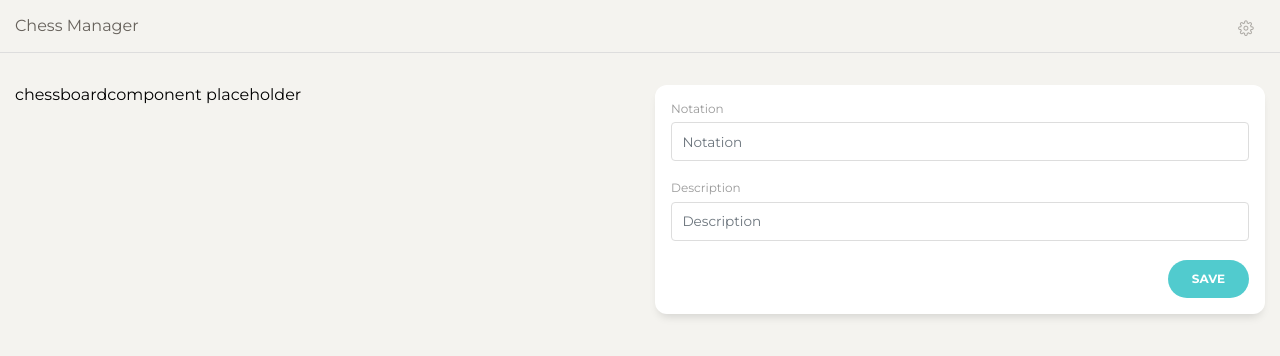
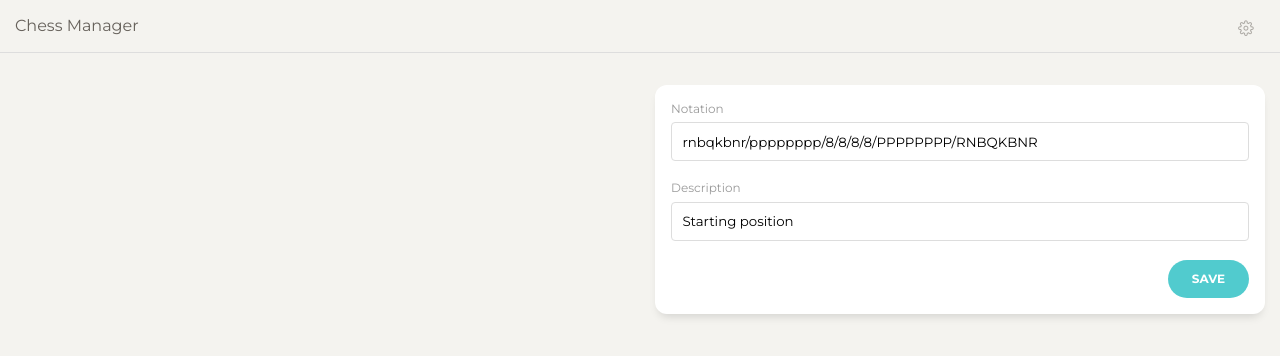
Before and after one commit to bbrakenhoff/chessmanager-angular, an Angular app: page / in a window 1280 px wide. Shown: the top 356 px of the page. Built offline with nearby package versions, Linux system fonts and the light colour scheme.

Commit message:
Empty chessboard component added

```diff
--- /dev/null
+++ b/src/app/fen-position/chessboard/chessboard.component.ts
@@ -0,0 +1,18 @@
+import { Component, OnInit, Input } from '@angular/core';
+import { FenPosition } from 'src/models/fen-position.model';
+
+@Component({
+  selector: 'app-chessboard',
+  templateUrl: './chessboard.component.html',
+  styleUrls: ['./chessboard.component.scss']
+})
+export class ChessboardComponent implements OnInit {
+
+  @Input()
+  fenPosition: FenPosition;
+
+  constructor() { }
+
+  ngOnInit() {
+  }
+}
--- a/src/app/fen-position/fen-position.component.html
+++ b/src/app/fen-position/fen-position.component.html
@@ -1,15 +1,17 @@
 <div class="fen-position">
   <div class="_row">
-    <div class="_col -half">chessboardcomponent placeholder</div>
+    <div class="_col -half">
+      <app-chessboard [fenPosition]="fenPosition"></app-chessboard>
+    </div>
     <div class="_col -half">
       <form class="_form">
         <fieldset class="_formfieldset">
           <label class="_formlabel">Notation</label>
-          <input class="_forminput" type="text" placeholder="Notation" />
+          <input class="_forminput" type="text" placeholder="Notation" [value]="fenPosition.notation" />
         </fieldset>
         <fieldset class="_formfieldset">
           <label class="_formlabel">Description</label>
-          <input class="_forminput" type="text" placeholder="Description" />
+          <input class="_forminput" type="text" placeholder="Description" [value]="fenPosition.description" />
         </fieldset>
         <button type="submit" class="_formsubmit">Save</button>
       </form>
--- a/src/app/fen-position/fen-position.component.scss
+++ b/src/app/fen-position/fen-position.component.scss
@@ -14,6 +14,8 @@
   & ._col {
     @include make-col-ready();
     @include make-col(12);
+
+    margin-bottom: 2rem;
 
     &.-half {
       @include media-breakpoint-up('md') {
--- a/src/app/fen-position/fen-position.component.ts
+++ b/src/app/fen-position/fen-position.component.ts
@@ -1,4 +1,6 @@
 import { Component, OnInit } from '@angular/core';
+import { FenPosition } from 'src/models/fen-position.model';
+import { MockData } from 'src/models/mock-data';
 
 @Component({
   selector: 'app-fen-position',
@@ -7,7 +9,13 @@ import { Component, OnInit } from '@angular/core';
 })
 export class FenPositionComponent implements OnInit {
 
-  constructor() { }
+  fenPosition = new FenPosition();
+
+
+  constructor() {
+    this.fenPosition.description ='Starting position';
+    this.fenPosition.notation  = MockData.fenNotations.startingPosition;
+  }
 
   ngOnInit() {
   }
--- a/src/app/fen-position/fen-position.module.ts
+++ b/src/app/fen-position/fen-position.module.ts
@@ -1,9 +1,10 @@
 import { NgModule } from '@angular/core';
 import { CommonModule } from '@angular/common';
 import { FenPositionComponent } from './fen-position.component';
+import { ChessboardComponent } from './chessboard/chessboard.component';
 
 @NgModule({
-  declarations: [FenPositionComponent],
+  declarations: [FenPositionComponent, ChessboardComponent],
   imports: [CommonModule],
   exports: [FenPositionComponent]
 })
```
Also changed, not shown: src/app/fen-position/chessboard/chessboard.component.html (added), src/app/fen-position/chessboard/chessboard.component.scss (added), 1 other file (tests, documents, lock files or other folders).
